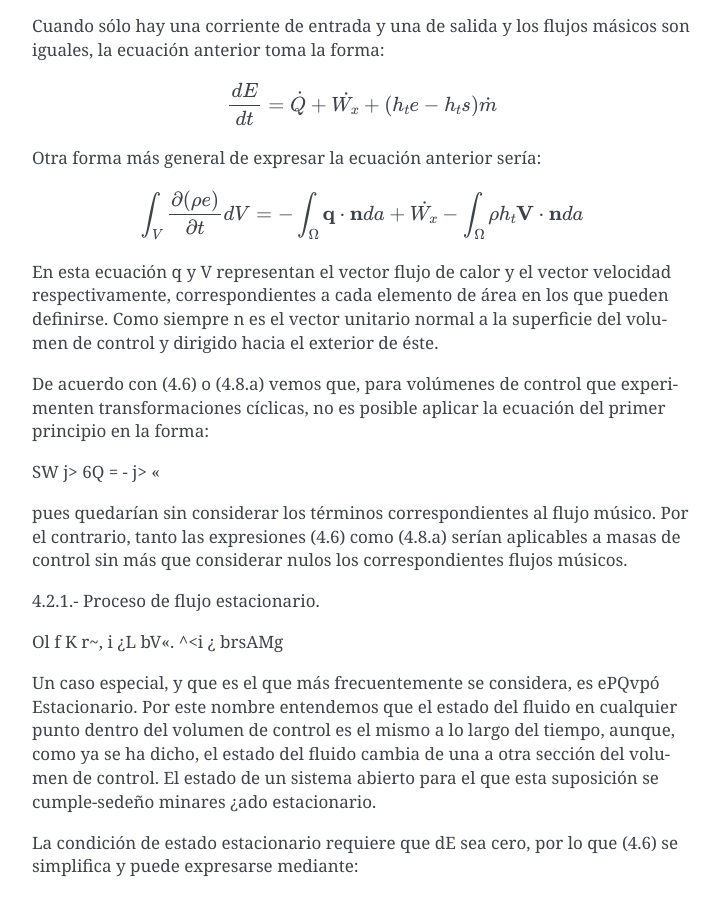
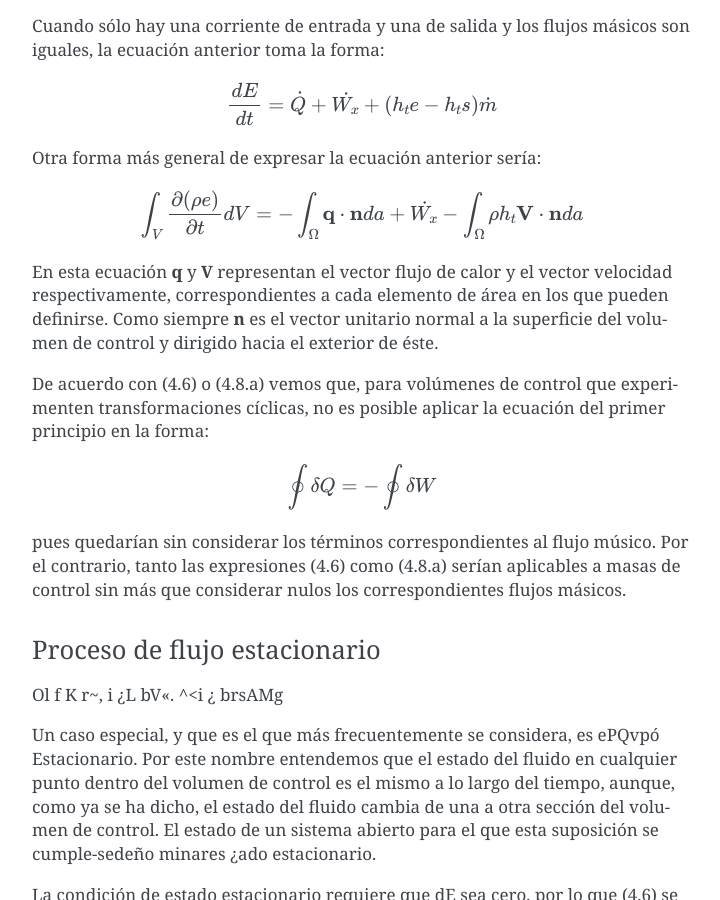
Before and after one commit to mantielero/termodinamica, a Sphinx documentation site: the page built from source/guion_primer_segundo_principios.rst, in a window 1280 px wide and 900 px high, scrolled down 4659 px. Shown: the whole window, without its empty margins (388-1108 px from the left). Built offline with Sphinx 7.4.7, drawn with Linux system fonts in a browser that asks for light colours; some of the changed text lies outside the part shown.

Commit message:
Update guion_primer_segundo_principios.rst

```diff
--- a/source/guion_primer_segundo_principios.rst
+++ b/source/guion_primer_segundo_principios.rst
@@ -157,16 +157,18 @@ Otra forma más general de expresar la ecuación anterior sería:
    \int_V \frac{\partial(\rho e)}{\partial t} dV = -\int_{\Omega} \textbf{q} \cdot \textbf{n} da + \dot{W_x} - \int_{\Omega} \rho h_t \textbf{V} \cdot \textbf{n} da
 
 
-En esta ecuación q y V representan el vector flujo de calor y el vector velocidad respectivamente, correspondientes a cada elemento de área en los que pueden definirse. Como siempre n es el vector unitario normal a la superficie del volumen de control y dirigido hacia el exterior de éste.
+En esta ecuación **q** y **V** representan el vector flujo de calor y el vector velocidad respectivamente, correspondientes a cada elemento de área en los que pueden definirse. Como siempre **n** es el vector unitario normal a la superficie del volumen de control y dirigido hacia el exterior de éste.
 
 De acuerdo con (4.6) o (4.8.a) vemos que, para volúmenes de control que experimenten transformaciones cíclicas, no es posible aplicar la ecuación del primer principio en la forma:
 
-SW
-j> 6Q = - j> «
+.. math::
 
-pues quedarían sin considerar los términos correspondientes al flujo músico. Por el contrario, tanto las expresiones (4.6) como (4.8.a) serían aplicables a masas de control sin más que considerar nulos los correspondientes flujos músicos.
+   \oint \delta Q = - \oint \delta W
 
-4.2.1.- Proceso de flujo estacionario.
+pues quedarían sin considerar los términos correspondientes al flujo músico. Por el contrario, tanto las expresiones (4.6) como (4.8.a) serían aplicables a masas de control sin más que considerar nulos los correspondientes flujos másicos.
+
+Proceso de flujo estacionario
+^^^^^^^^^^^^^^^^^^^^^^^^^^^^
 
 Ol f K
 r~,
```
